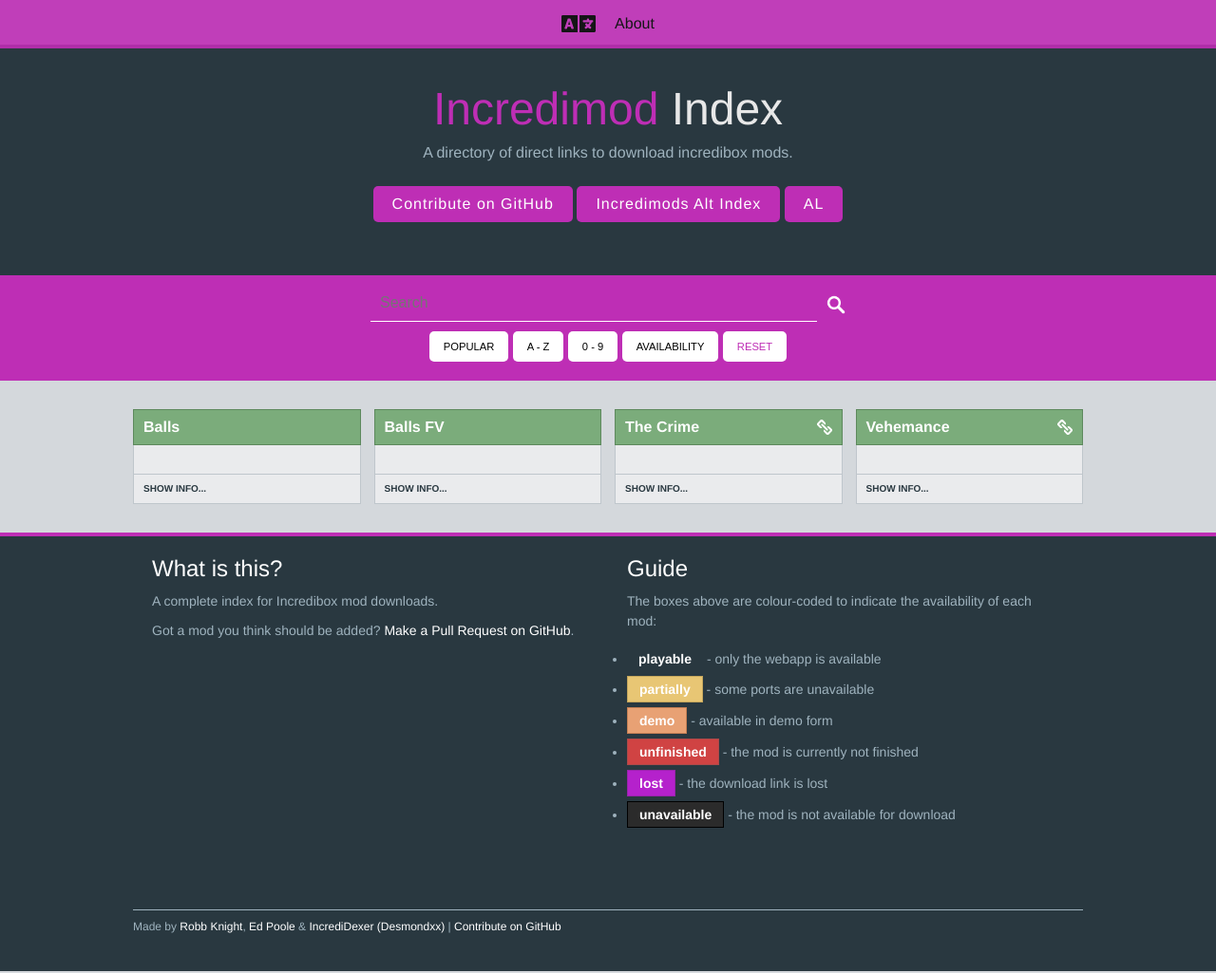
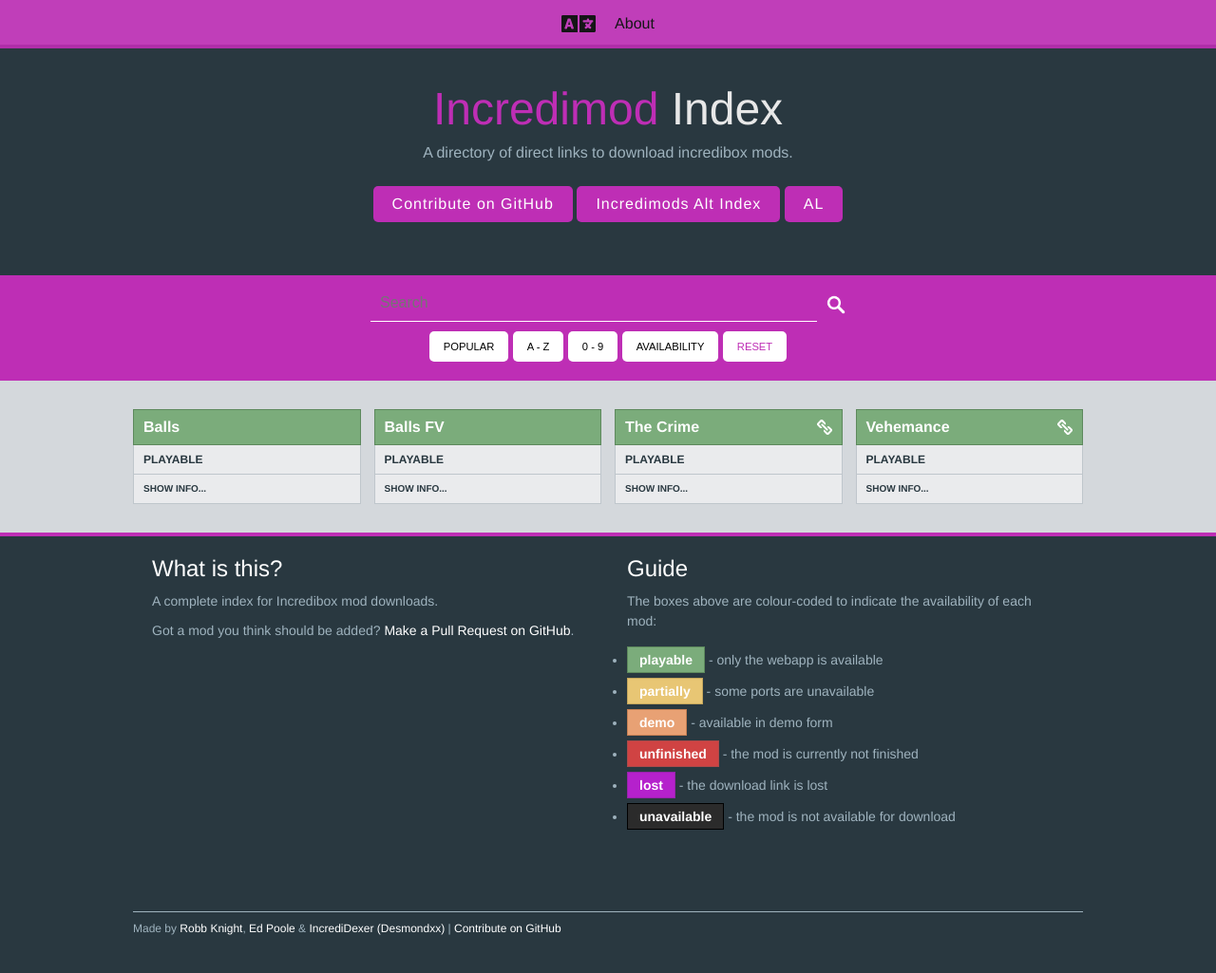
Before and after one commit to Incredimods/incredimods.github.io, a Jekyll site: the page built from _pages/index.html, in a window 1280 px wide and 1025 px high. Shown: the whole window at 95% size. Built offline with Jekyll 4.4.1, drawn with Linux system fonts in a browser that asks for light colours.

Commit message:
Update body.html

```diff
--- a/_includes/body.html
+++ b/_includes/body.html
@@ -35,8 +35,8 @@
                 </a>
 
                 <p class="site-availability">
-                    {% if entry.availability == 'playableplus' %}
-                        {{ site.data.trans[page.lang].availability_playableplus }}
+                    {% if entry.availability == 'playable' %}
+                        {{ site.data.trans[page.lang].availability_playable }}
                     {% elsif entry.availability == 'partially' %}
                         {{ site.data.trans[page.lang].availability_partially }}
                     {% elsif entry.availability == 'unfinished' %}
@@ -112,7 +112,7 @@
             <h2>{{ site.data.trans[page.lang].guide }}</h2>
             <p>{{ site.data.trans[page.lang].guideexplanations }}</p>
             <ul>
-                <li class="playableplus"><span class="availability">{{ site.data.trans[page.lang].availability_playable|safe }}</span> - {{ site.data.trans[page.lang].guideplayable|safe }}</li>
+                <li class="playable"><span class="availability">{{ site.data.trans[page.lang].availability_playable|safe }}</span> - {{ site.data.trans[page.lang].guideplayable|safe }}</li>
                 <li class="partially"><span class="availability">{{ site.data.trans[page.lang].availability_partially|safe }}</span> - {{ site.data.trans[page.lang].guidepartially|safe }}</li>
                 <li class="demo"><span class="availability">{{ site.data.trans[page.lang].availability_demo|safe }}</span> - {{ site.data.trans[page.lang].guidedemo|safe }}</li>
                 <li class="unfinished"><span class="availability">{{ site.data.trans[page.lang].availability_unfinished|safe }}</span> - {{ site.data.trans[page.lang].guideunfinished|safe }}</li>
@@ -165,7 +165,7 @@
 <div id="availability-dropdown" class="dropdown dropdown-tip">
     <ul class="dropdown-menu">
         <span class="diff-sort">
-            {% assign difficulties = 'playableplus,playable,playableminus,partially,unfinished,lost,unavailable,demo' | split:',' %}
+            {% assign difficulties = 'playable,partially,unfinished,lost,unavailable,demo' | split:',' %}
             {% for availability in difficulties %}
                 {% capture availability_value %}availability_{{ availability }}{% endcapture %}
                 <li><a href="#">{{ site.data.trans[page.lang][availability_value] }}</a></li>
```
